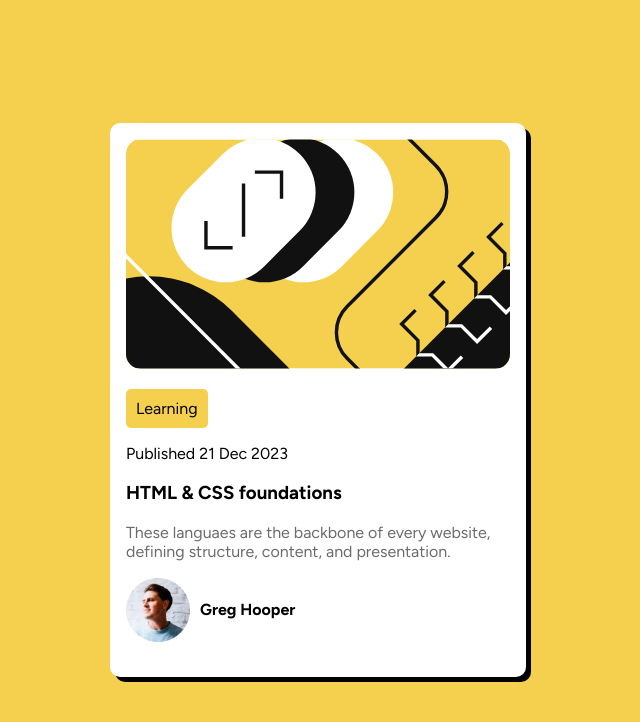
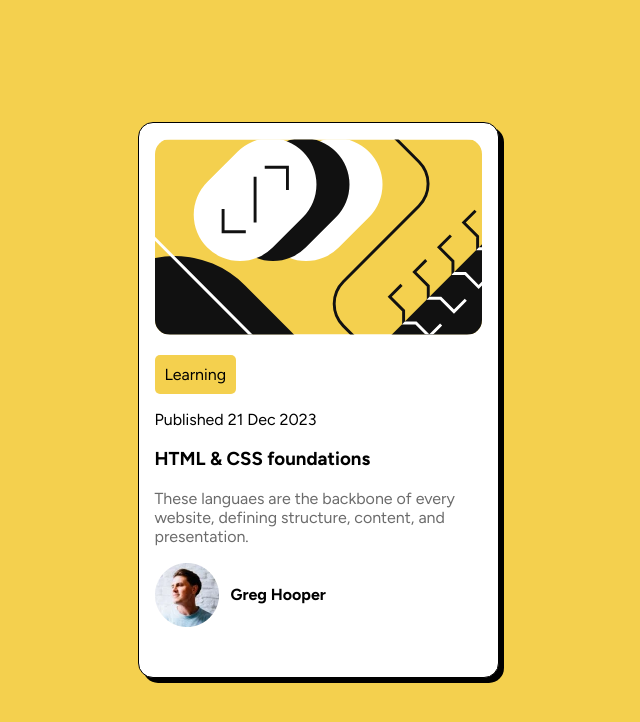
Before and after one commit to andrewnotermans/blog-preview-card-main, a plain HTML site: page index.html in a window 1280 px wide. Shown: the whole page, without its empty margins (322-962 px from the left). Drawn offline with Linux system fonts and the light colour scheme.

Commit message:
Refactor card title and update CSS styles for improved layout and spacing

```diff
--- a/index.html
+++ b/index.html
@@ -24,7 +24,7 @@
           <span><a href="#">Learning</a></span>
         </div>
         <p class="card-content__datum">Published 21 Dec 2023</p>
-        <h1 class="card-content__title">HTML & CSS foundations</h1>
+        <h1 class="card-content__title text-preset">HTML & CSS foundations</h1>
         <p class="card-content__description">These languaes are the backbone of every website, defining structure, content, and presentation.</p>
         <div class="card-content__author">
           <img  src="assets/images/image-avatar.webp" alt="profile-picture"/>
--- a/style.css
+++ b/style.css
@@ -2,6 +2,7 @@
 
 :root{
     --background: rgb(244, 208, 78);
+     --spacing-150: 0.75em;
 }
 
 body {
@@ -33,9 +34,18 @@ a {
     padding: 16px;
     height: 522px;
     max-width: 80%;
-    width: 384px;
-    border-radius: 10px;
+    width: 327px;
+    border: 1px solid black;
+    border-radius: 15px;
     box-shadow: 5px 5px 0 rgb(0 0 0);
+}
+
+.card:hover{
+    box-shadow: 10px 10px 0 rgb(0 0 0);
+}
+
+.card:hover .card-content__title {
+  color: var(--background);
 }
 
 
@@ -55,9 +65,14 @@ a {
 
 }
 
+.card-content__title:hover {
+    color: var(--background)
+}
+
 .card-content__author {
     display: flex;
     align-items: center;
+    gap: var(--spacing-150);
 }
 
 .card-content__description {
@@ -65,6 +80,6 @@ a {
 }
 
 .author-name{
-    margin-left: 10px;
+
     font-weight: 700;
 }
```
